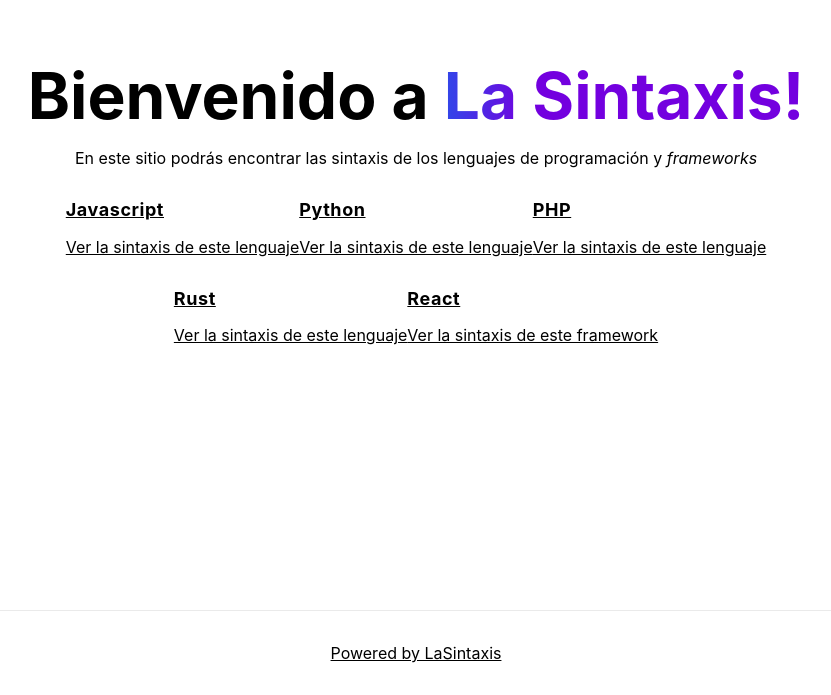
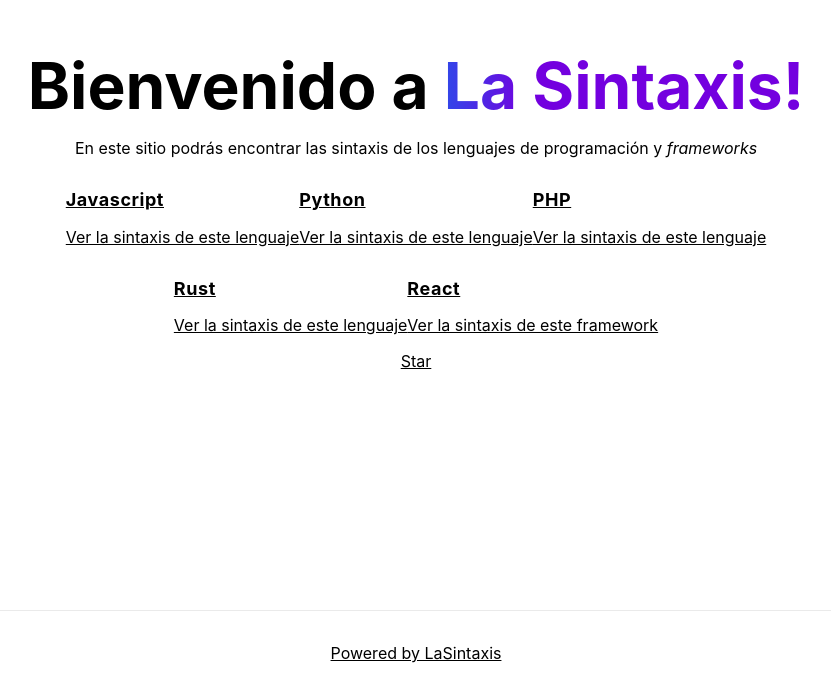
Before and after one commit to sebaiturravaldes/lasintaxis.com, a Next.js app: page / in a window 1280 px wide. Shown: the part 190-885 px from the top of the page, without its empty margins (224-1055 px from the left). Built offline with nearby package versions, Linux system fonts and the light colour scheme.

Commit message:
add github stars

```diff
--- a/pages/index.js
+++ b/pages/index.js
@@ -1,5 +1,6 @@
 import Link from 'next/link'
 import styles from '../styles/Home.module.css'
+import Script from 'next/script'
 
 export default function Home() {
   return (
@@ -50,6 +51,19 @@
             </a>
           </Link>
         </div>
+
+        <div>
+          <Script async defer src="https://buttons.github.io/buttons.js" />
+          <a
+            className="github-button"
+            href="https://github.com/siturra/lasintaxis.com"
+            data-icon="octicon-star"
+            data-size="large"
+            data-show-count="true"
+            aria-label="Star ntkme/github-buttons on GitHub">
+            Star
+          </a>
+        </div>
       </main>
 
       <footer className={styles.footer}>
```
Also changed, not shown: 1 other file (tests, documents, lock files or other folders).
